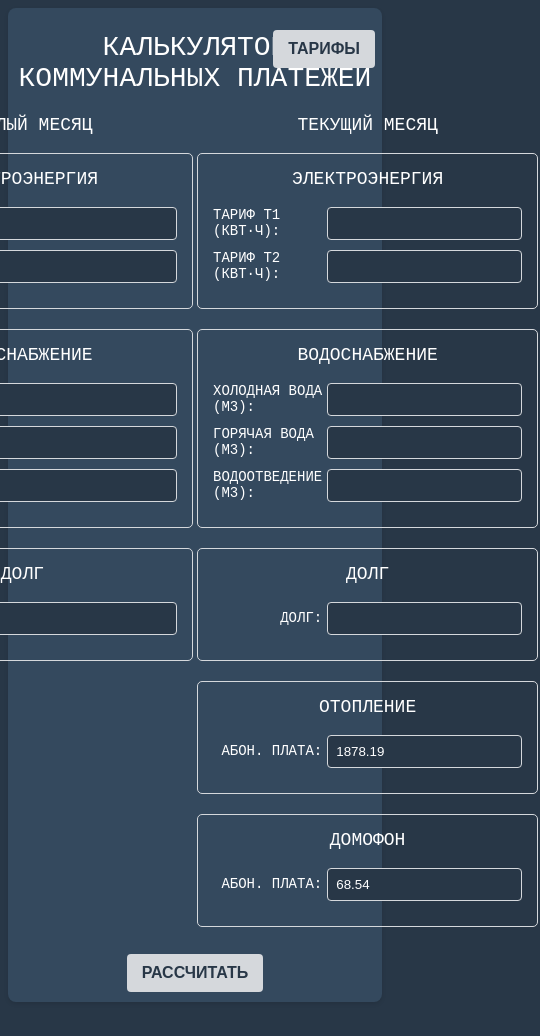
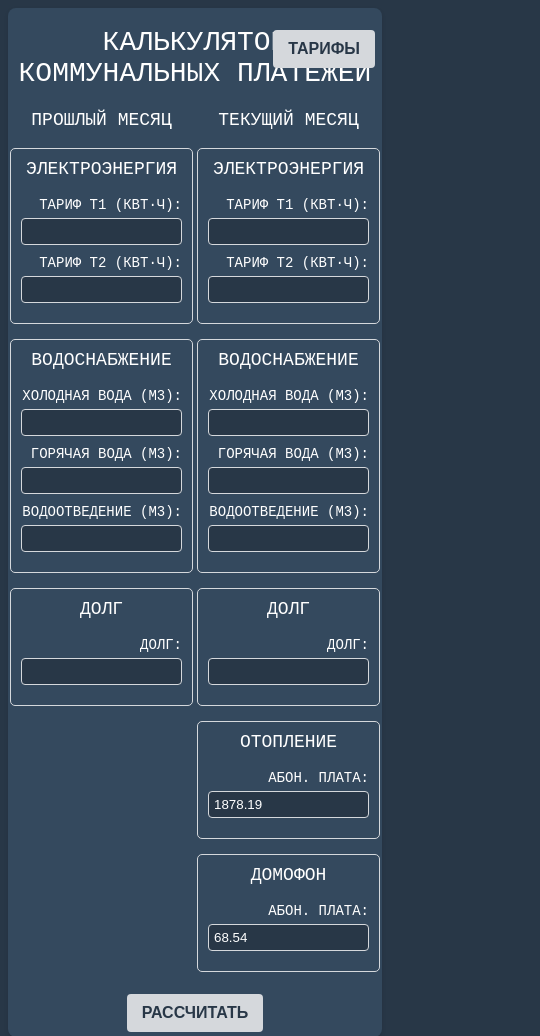
Before and after one commit to Sayrarm/communal_apartment, a website: page example.html in a window 390 px wide. Shown: the top 1036 px of the page, 540 px wide, since content can reach past the window. Before the commit the page ends 1010 px from the top, so only its background shows below. Drawn offline with Linux system fonts and the light colour scheme; a web font is replaced by a local one.

Commit message:
feat: add mobile-version style

```diff
--- a/style.css
+++ b/style.css
@@ -8,6 +8,7 @@ body {
 .container {
     background-color: #34495e;
     max-width: 800px;
+    width: 100%;
     margin: 0 auto;
     padding: 5px;
     border-radius: 8px;
@@ -33,6 +34,8 @@ dialog::backdrop {
 .tariffs-for-lastMonth,
 .tariffs-for-thisMonth {
     padding: 2px;
+    width: 100%;
+    max-width: 100%;
 }
 h1 {
     text-align: center;
@@ -43,10 +46,11 @@ h3 {
     font-weight: 300;
 }
 .section {
-    margin-bottom: 20px;
-    padding: 15px;
+    margin-bottom: 15px;
+    padding: 10px;
     border: 1px solid #d5d8dc;
     border-radius: 5px;
+    max-width: 100%;
     display: flex;
     flex-direction: column;
 }
@@ -65,7 +69,7 @@ h3 {
     align-items: center;
 }
 input {
-    padding: 8px;
+    padding: 5px;
     border: 1px solid #d5d8dc;
     border-radius: 4px;
     background-color: #283747;
@@ -123,3 +127,19 @@ button:hover {
     font-size: 14px;
     margin-left: 10px;
 }
+
+@media (max-width: 825px) {
+    .container {
+        padding: 0;
+    }
+    .input-group {
+        flex-wrap: wrap;
+    }
+}
+
+@media (max-width: 752px) {
+    input {
+        width: 100%;
+        max-width: 100%;
+    }
+}
```
